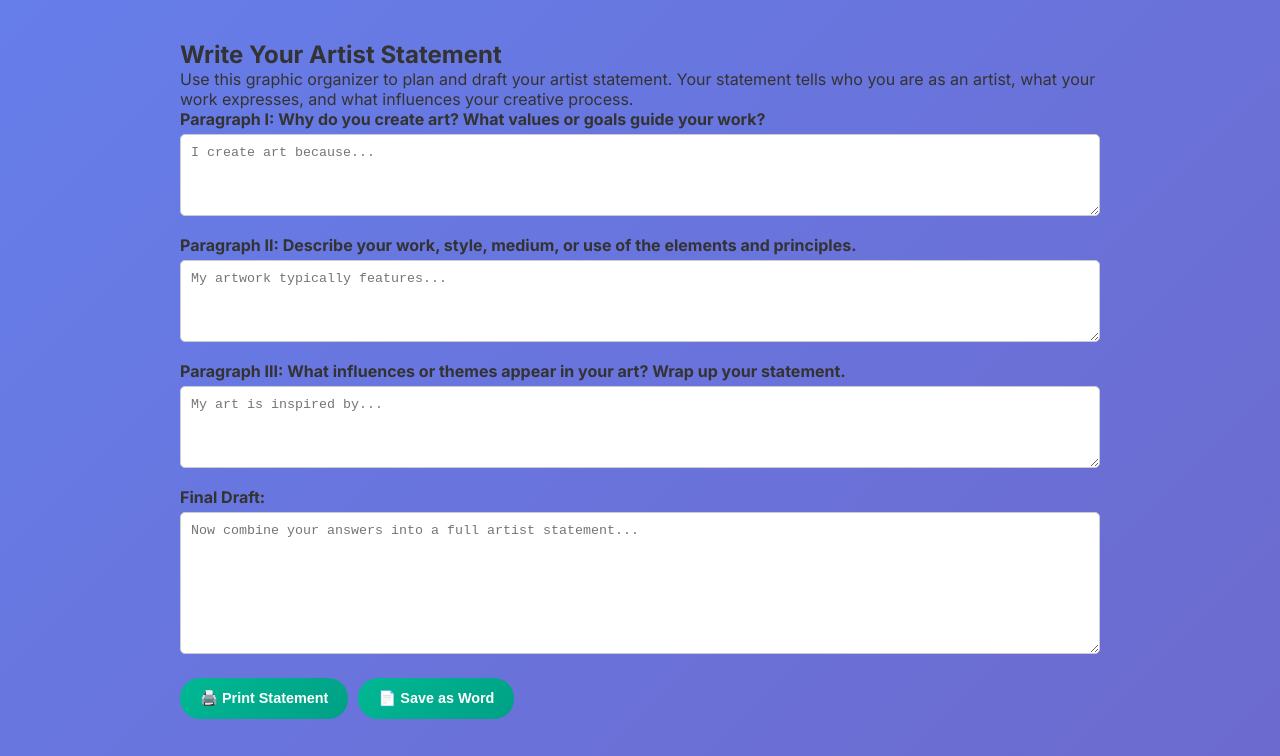
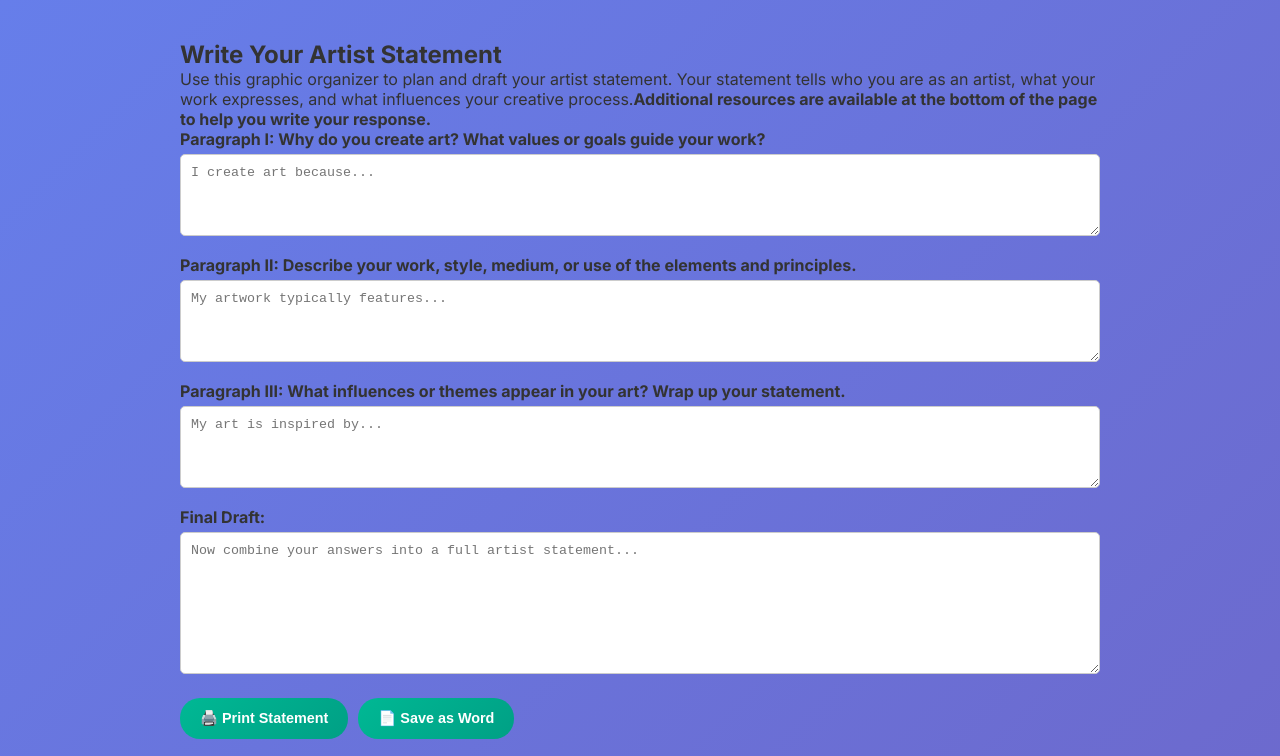
Before and after one commit to mrswattsartHS/Artist-Statement, a plain HTML site: page index.html in a window 1280 px wide. Shown: the top 756 px of the page. Drawn offline with Linux system fonts and the light colour scheme; grey boxes are pictures that could not be loaded.

Commit message:
Update index.html

```diff
--- a/index.html
+++ b/index.html
@@ -97,7 +97,7 @@
 
   <section id="artiststatement">
     <h2>Write Your Artist Statement</h2>
-    <p>Use this graphic organizer to plan and draft your artist statement. Your statement tells who you are as an artist, what your work expresses, and what influences your creative process.</p>
+    <p>Use this graphic organizer to plan and draft your artist statement. Your statement tells who you are as an artist, what your work expresses, and what influences your creative process.<B>Additional resources are available at the bottom of the page to help you write your response.</B></p>
     <form id="artistStatementForm">
       <label>Paragraph I: Why do you create art? What values or goals guide your work?
         <textarea rows="4" id="para1" placeholder="I create art because..."></textarea>
```
